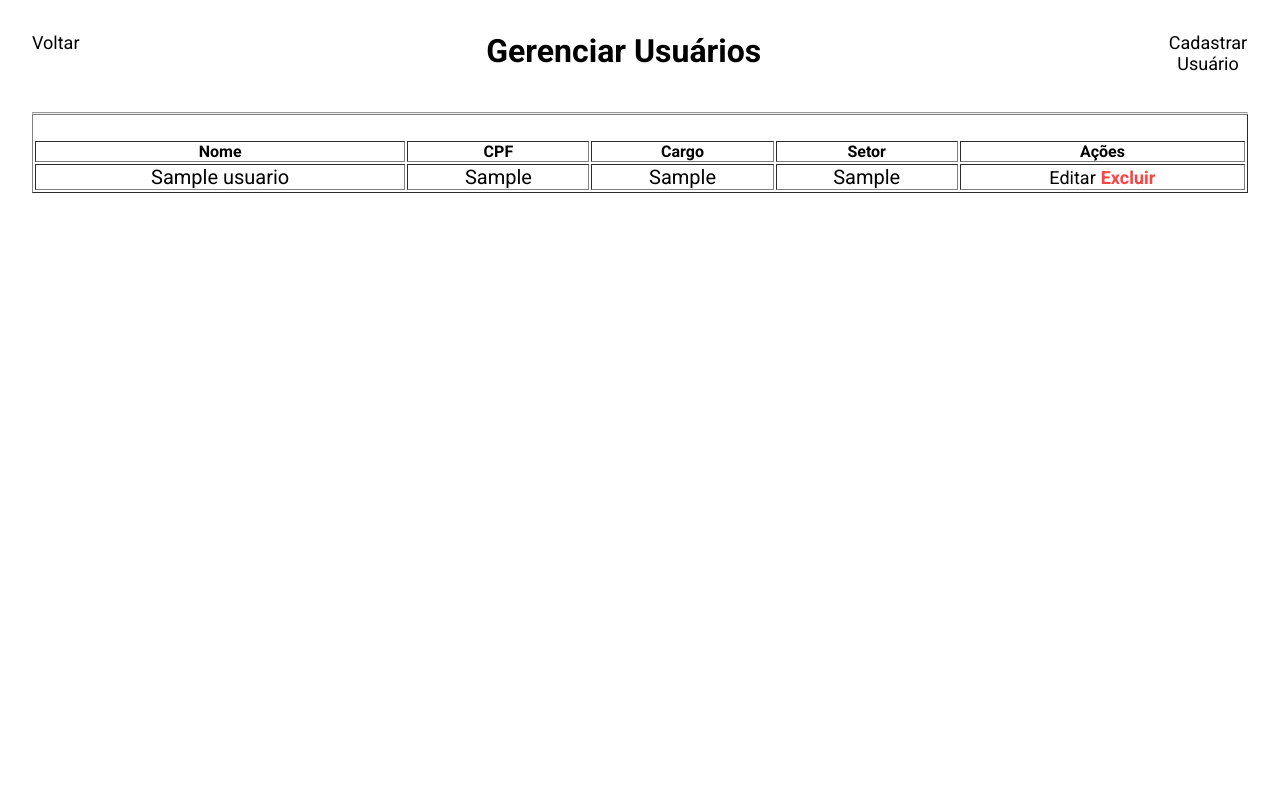
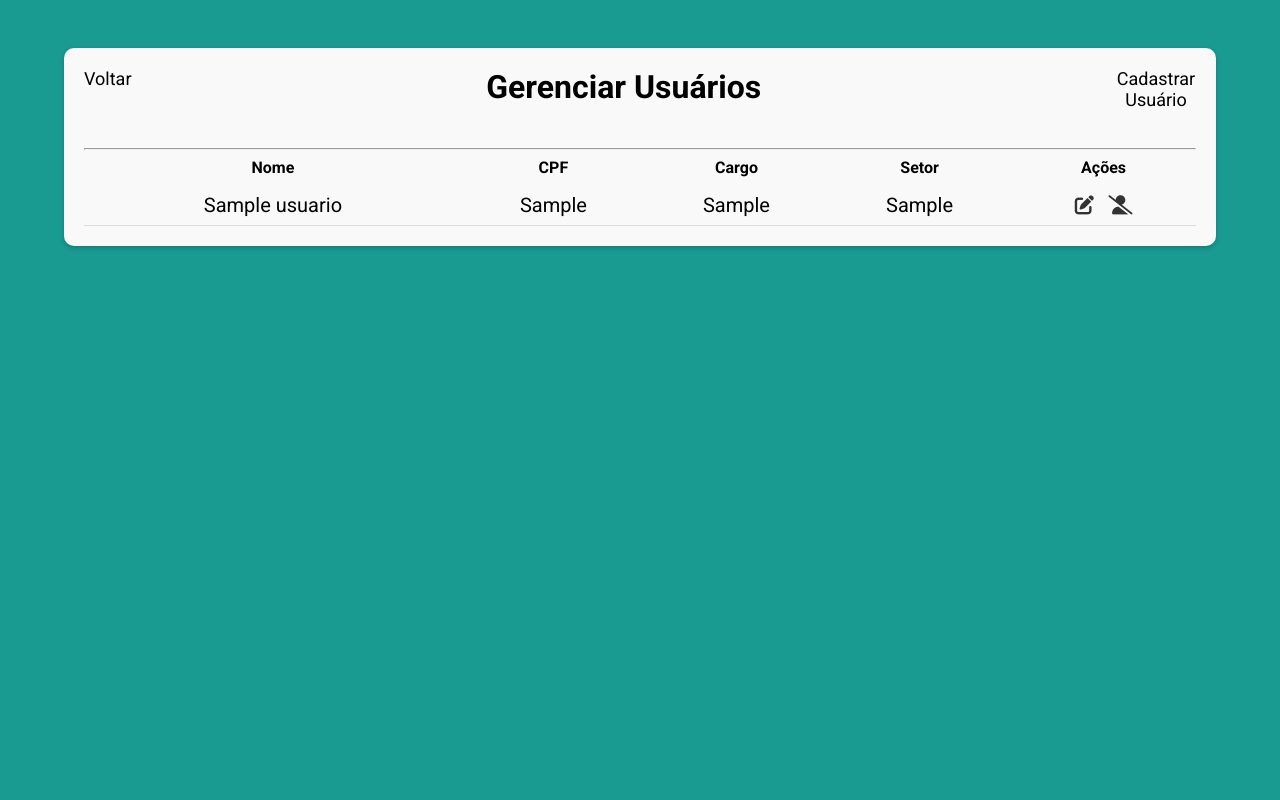
Before and after one commit to DEVLSBC/hdmjbo, a PHP site: page /pages/usuarios.php in a window 1280 px wide. Run offline with PHP 8.4, Linux system fonts and the light colour scheme; the visitor is signed in with stand-in values (Sample User, id 1); tables that the repository leaves empty or names only in its code hold one stand-in row (values such as "Sample post").

Commit message:
Habilitar e Desabilitar Usuario

```diff
--- a/assets/css/style.css
+++ b/assets/css/style.css
@@ -6,6 +6,7 @@
   --corfundo: #ffffff;
   --corfundo2: #eeeeee;
   --corletra: #000000;
+  --corfundobotao: #f9f9f9;
   --spacing: 0.5rem;
 }
 
@@ -229,29 +230,13 @@ footer {
   font-size: 18px;
   padding: 1rem;
 }
-/* Botão cadastro usuário */
-/*
-.btn-dashboard {
-  display: inline-block;
-  padding: 10px 20px;
-  background-color: #199B91;
-  color: white;
-  text-decoration: none;
-  border-radius: 5px;
-  font-weight: bold;
-}
-
-.btn-dashboard:hover {
-  background-color: #1ed1c2;
-  transition: background-color 0.3s;
-} */
 
 /* Estilo do botão de "Cadastrar Usuário" */
 .btn-dashboard {
   display: block;
   width: 140px;
   height: 200px;
-  background-color: #f4ebf9; /* Fundo lilás claro */
+  background-color: var(--corfundobotao); /* Fundo lilás claro */
   border: 1px solid #000; /* Borda preta */
   border-radius: 20px; /* Cantos arredondados */
   text-align: center;
@@ -290,7 +275,6 @@ footer {
   font-family: 'Roboto', sans-serif;
   bottom: auto;
 }
-
 
 .cadastro_body{
   height: 100vh;
@@ -361,10 +345,21 @@ body .voltar_button_usuario {
   height: calc(100vh - 210px);
 }
 
+.usuarios_Body {
+  height: 100vh;
+  display: flex;
+  justify-content: center;
+  align-items: center;
+}
+
 .usuarios_Dash {
-  width: 100%;
-  padding: 2rem;
-  background-color: var(--corfundo);
+  width: 90%;
+  margin: auto;
+  margin-top: 3rem;
+  padding: 20px;
+  background-color: #f9f9f9;
+  border-radius: 10px;
+  box-shadow: 0 2px 5px rgba(0, 0, 0, 0.2);
 }
 
 .usuarios_Dash a {
@@ -376,10 +371,17 @@ body .voltar_button_usuario {
 .usuarios_Tabela {
   width: 100%;
   padding-top: 1.5rem;
+  border-collapse: collapse;
+}
+
+thead {
+  padding-bottom: 3rem;
 }
 
 .usuarios_Tabela th, td {
   text-align: center;
+  padding-bottom: 0.5rem;
+  padding-top: 0.5rem;
 }
 
 .usuarios_tabela_titulo {
@@ -388,6 +390,29 @@ body .voltar_button_usuario {
 
 .usuarios_Tabela td {
   font-size: 20px;
+}
+
+.usuarios_Tabela a {
+  margin: 0 5px;
+  text-decoration: none;
+  color: #333;
+}
+
+.usuarios_Tabela a:hover {
+  color: #007BFF; /* Cor no hover */
+}
+
+.usuarios_Tabela i {
+  font-size: 1.2rem;
+}
+
+
+.lista_usuarios_tabela {
+  border-bottom: 1px solid #ddd;
+}
+
+.lista_usuarios_tabela:nth-child(even) {
+  background-color: #f9f9f9;
 }
 
 .usuarios_Header {
--- a/pages/editar_usuario.php
+++ b/pages/editar_usuario.php
@@ -91,7 +91,7 @@ function validarCPF($cpf) {
         <input type="text" id="nome_usuario" name="nome_usuario" value="<?= htmlspecialchars($usuario['nome_usuario']) ?>" required>
 
         <label for="cpf_usuario">CPF:</label>
-        <input type="text" id="cpf_usuario" name="cpf_usuario" maxlength="14" value="<?= htmlspecialchars($usuario['cpf_usuario']) ?>" required>
+        <input type="text" id="cpf_usuario" name="cpf_usuario" maxlength="14" value="<?= htmlspecialchars($usuario['cpf_usuario']) ?>" required oninput="formatCPF(this)">
 
         <label for="cargo">Cargo:</label>
         <select id="cargo" name="cargo" required>
--- a/pages/login.php
+++ b/pages/login.php
@@ -11,7 +11,7 @@ if ($_SERVER['REQUEST_METHOD'] == 'POST') {
     $password = trim($_POST['password']);
 
     // Consulta ao banco
-    $stmt = $conn->prepare("SELECT nome_usuario, senha_usuario, cargo, setor_usuario FROM hdmjbo_usuarios WHERE cpf_usuario = :cpf");
+    $stmt = $conn->prepare("SELECT nome_usuario, senha_usuario, cargo, setor_usuario FROM hdmjbo_usuarios WHERE cpf_usuario = :cpf AND ativo = 1");
     $stmt->bindParam(':cpf', $cpf);
     $stmt->execute();
     $user = $stmt->fetch(PDO::FETCH_ASSOC);
--- a/pages/usuarios.php
+++ b/pages/usuarios.php
@@ -6,7 +6,7 @@ if ($_SESSION['cargo'] !== 'admin') {
 
 require '../includes/db.php';
 
-$stmt = $conn->query("SELECT id_usuario, nome_usuario, cpf_usuario, cargo, setor_usuario FROM hdmjbo_usuarios WHERE cargo != 'admin'");
+$stmt = $conn->query("SELECT id_usuario, nome_usuario, cpf_usuario, cargo, setor_usuario, ativo FROM hdmjbo_usuarios WHERE cargo != 'admin'");
 $usuarios = $stmt->fetchAll(PDO::FETCH_ASSOC);
 ?>
 
@@ -17,16 +17,19 @@ $usuarios = $stmt->fetchAll(PDO::FETCH_ASSOC);
     <meta name="viewport" content="width=device-width, initial-scale=1.0">
     <link rel="stylesheet" href="../assets/css/style.css">
     <link rel="icon" href="../assets/imagens/favicon.png">
+    <link href="https://cdnjs.cloudflare.com/ajax/libs/font-awesome/6.0.0-beta3/css/all.min.css" rel="stylesheet">
     <title>Gerenciamento de Usuários</title>
 </head>
-<body class="usuarios_Dash">
+<body class="usuarios_Body">
+    <main class="usuarios_Dash">
         <div class="usuarios_Header">
             <a href="dashboard.php">Voltar</a>
             <h1 class="usuarios_Titulo">Gerenciar Usuários</h1>
             <a class="usuarios_Cadastrar" href="cadastro.php">Cadastrar Usuário</a>
         </div>
         <hr>
-    <table border="1" class="usuarios_Tabela">
+        <table class="usuarios_Tabela">
+            <thead>
                 <tr>
                     <th>Nome</th>
                     <th>CPF</th>
@@ -34,18 +37,33 @@ $usuarios = $stmt->fetchAll(PDO::FETCH_ASSOC);
                     <th>Setor</th>
                     <th>Ações</th>
                 </tr>
+            </thead>
+            <tbody>
                 <?php foreach ($usuarios as $usuario): ?>
-            <tr>
+                    <tr class="lista_usuarios_tabela">
                         <td><?= htmlspecialchars($usuario['nome_usuario']) ?></td>
                         <td><?= htmlspecialchars($usuario['cpf_usuario']) ?></td>
                         <td><?= htmlspecialchars($usuario['cargo']) ?></td>
                         <td><?= htmlspecialchars($usuario['setor_usuario']) ?></td>
                         <td>
-                    <a href="editar_usuario.php?id_usuario=<?= $usuario['id_usuario'] ?>">Editar</a>
-                    <a class="usuarios_Excluir" href="deletar_usuario.php?id_usuario=<?= $usuario['id_usuario'] ?>" onclick="return confirm('Tem certeza que deseja excluir este usuário?')">Excluir</a>
+                            <a href="editar_usuario.php?id_usuario=<?= $usuario['id_usuario'] ?>" title="Editar">
+                                <i class="fas fa-edit"></i>
+                            </a>
+
+                            <?php if ($usuario['ativo']): ?>
+                                <a href="desabilitar_usuario.php?id_usuario=<?= $usuario['id_usuario'] ?>" title="Desabilitar">
+                                    <i class="fas fa-user-slash"></i>
+                                </a>
+                            <?php else: ?>
+                                <a href="habilitar_usuario.php?id_usuario=<?= $usuario['id_usuario'] ?>" title="Habilitar">
+                                    <i class="fas fa-user-check"></i>
+                                </a>
+                            <?php endif; ?>
                         </td>
                     </tr>
                 <?php endforeach; ?>
+            </tbody>
         </table>
+    </main>
 </body>
 </html>
--- a/setup.php
+++ b/setup.php
@@ -51,6 +51,7 @@ if ($_SERVER['REQUEST_METHOD'] === 'POST') {
                 senha_usuario VARCHAR(255) NOT NULL,
                 cargo ENUM('admin', 'chefe', 'user') DEFAULT 'user',
                 setor_usuario VARCHAR(50) NOT NULL,
+                ativo TINYINT(1) DEFAULT 1,
                 data_criacao TIMESTAMP DEFAULT CURRENT_TIMESTAMP
             )
         ");
```
Also changed, not shown: pages/deletar_usuario.php (deleted, +0 -22 lines), pages/desabilitar_usuario.php (added, +18 -0 lines), pages/habilitar_usuario.php (added, +18 -0 lines). Lines whose indentation alone changed are shown as unchanged.
